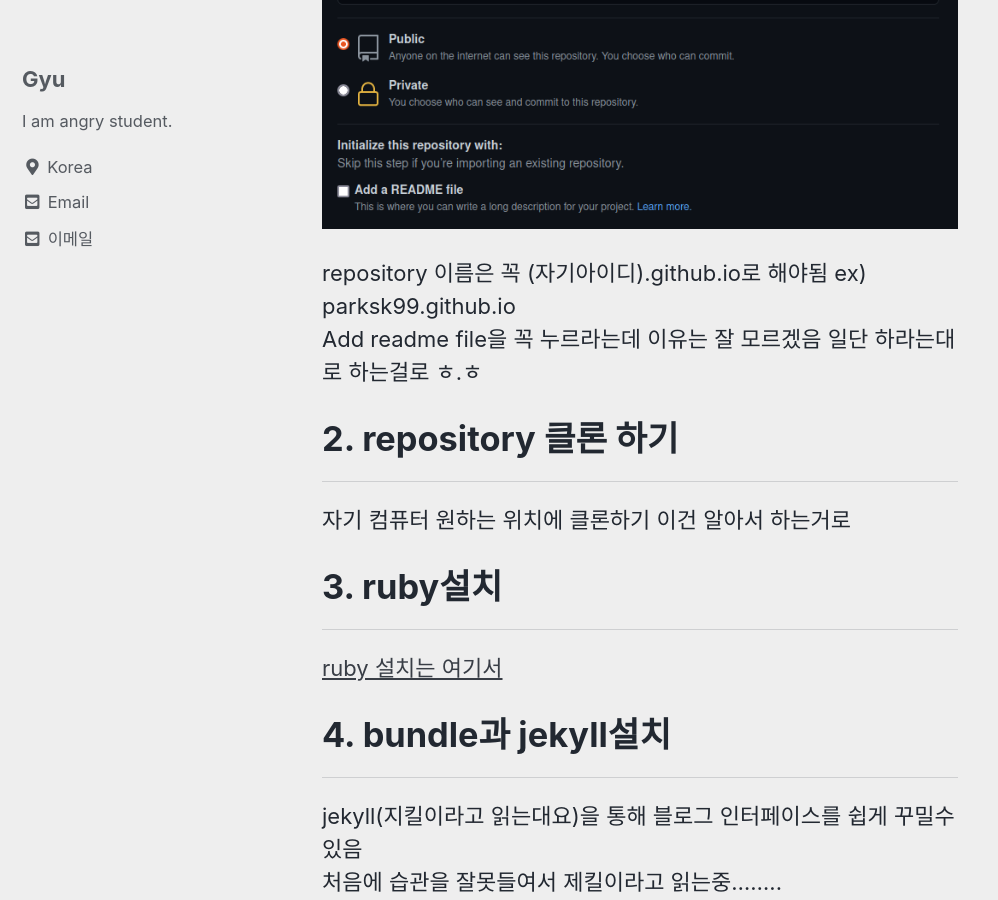
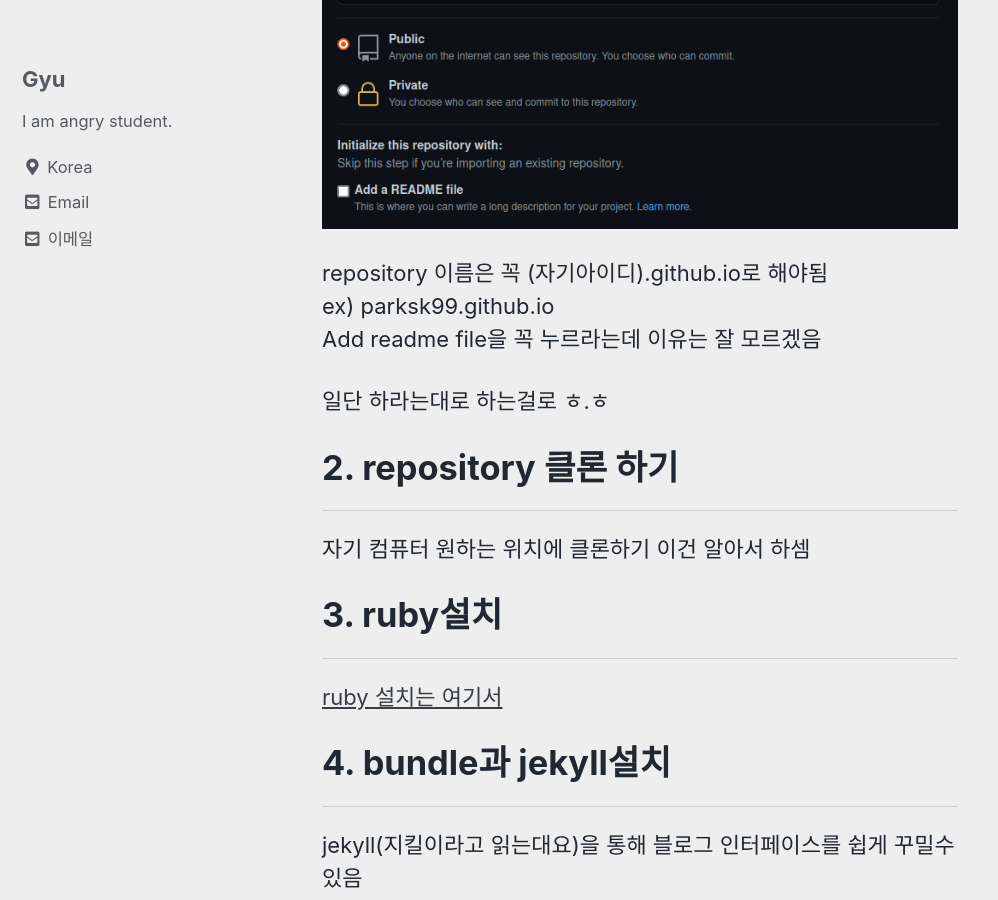
Before and after one commit to parksk99/parksk99.github.io, a Jekyll site: the page built from _posts/2021-08-07-how-to-make-github-page.md, in a window 1280 px wide and 900 px high, scrolled down 559 px. Shown: the whole window, without its empty margins (0-998 px from the left). Built offline with Jekyll 4.4.1, drawn with Linux system fonts in a browser that asks for light colours; cached includes are drawn as plain includes.

Commit message:
modify H T M G P

```diff
--- a/_posts/2021-08-07-how-to-make-github-page.md
+++ b/_posts/2021-08-07-how-to-make-github-page.md
@@ -10,13 +10,16 @@
 repository 이름은 꼭 (자기아이디).github.io로 해야됨
 ex) parksk99.github.io
 Add readme file을 꼭 누르라는데 이유는 잘 모르겠음
+
 일단 하라는대로 하는걸로 ㅎ.ㅎ
+
 
 # 2. repository 클론 하기
 
 ***
 자기 컴퓨터 원하는 위치에 클론하기
-이건 알아서 하는거로
+이건 알아서 하셈
+
 
 # 3. ruby설치
 
@@ -24,6 +27,7 @@
 [ruby 설치는 여기서][ruby link]
 
 [ruby link]: https://www.ruby-lang.org/ko/downloads/ "ruby link"
+
 
 # 4. bundle과 jekyll설치
 
@@ -38,6 +42,7 @@
 
 끝
 
+
 # 5. 원하는 테마 고르기
 
 ***
@@ -48,6 +53,7 @@
 ![download](/assets/how_to_make_gitub_page/download.png)
 위 사진의 Download Zip을 눌러서 통째로 다운받음
 
+
 # 6. 테마 설정
 
 ***
```
